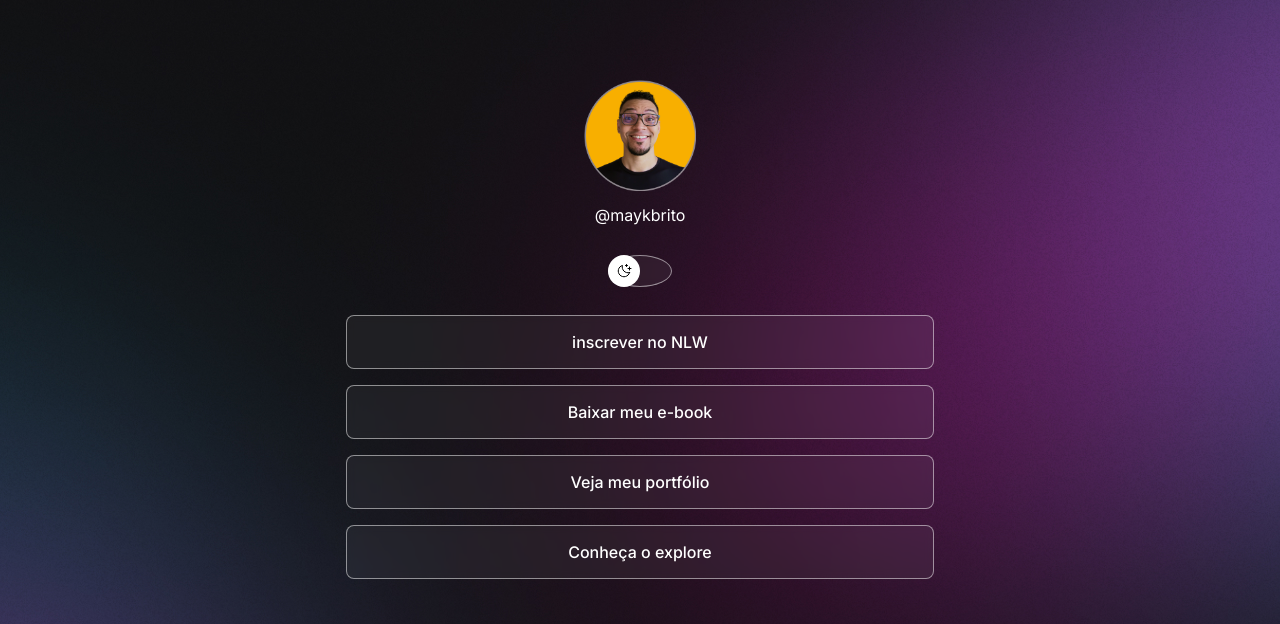
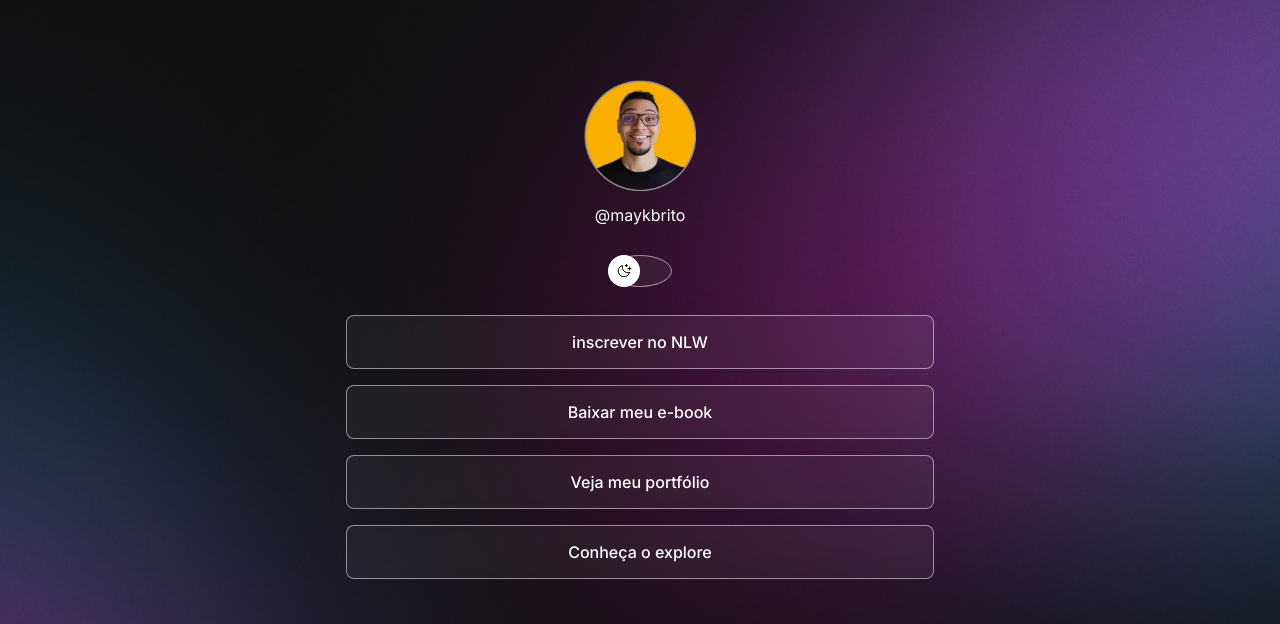
Before and after one commit to lefplay1/projeto, a plain HTML site: page index.html in a window 1280 px wide. Shown: the top 624 px of the page. Drawn offline with nearby package versions, Linux system fonts and the light colour scheme.

Commit message:
change background bassed on media queries

```diff
--- a/style.css
+++ b/style.css
@@ -5,7 +5,7 @@
 }
 :root {
   --text-color: white;
-  --bg-url: url(assets/bg-desktop.jpg);
+  --bg-url: url(assets/bg-mobile.jpg);
   --stroke-color: rgba(255, 255, 255, 0.5);
   --surface-color: rgba(255, 255, 255, 0.05);
   --surface-color-hover: rgba(0, 0, 0, 0.02);
@@ -22,7 +22,8 @@
   --switch-bg-url: url(assets/sun.svg);
 }
 body {
-  background: var(--bg-url);
+  background: var(--bg-url)no-repeat top center/cover;
+  height: 100vh;
 }
 body * {
   font-family: "Inter", sans-serif;
@@ -129,3 +130,11 @@ footer {
   text-align: center;
   font-size: 14px;
 }
+@media (min-width:700px){
+  :root{
+    --bg-url: url(./assets/bg-desktop.jpg);
+  }
+  .light{
+    --bg-url: url(./assets/bg-desktop-light);
+  }
+}
```
